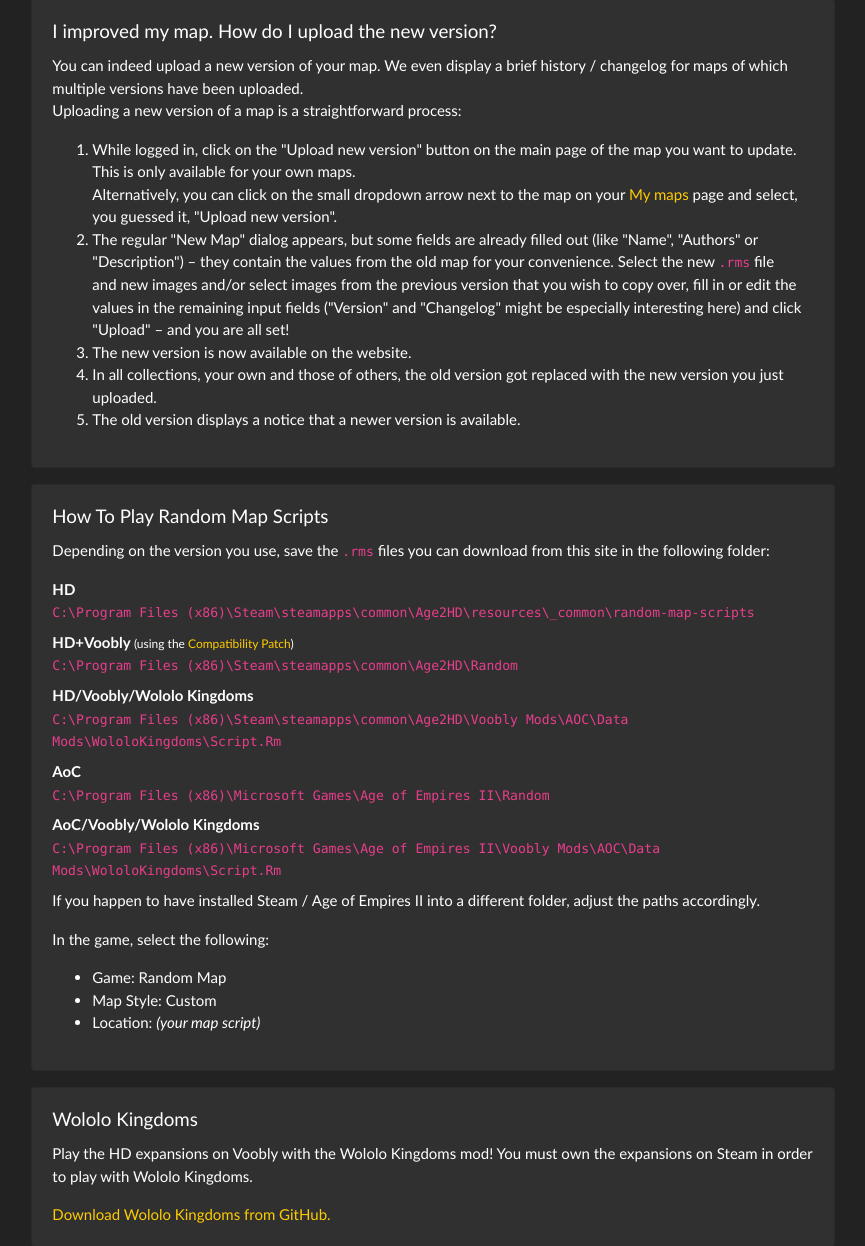
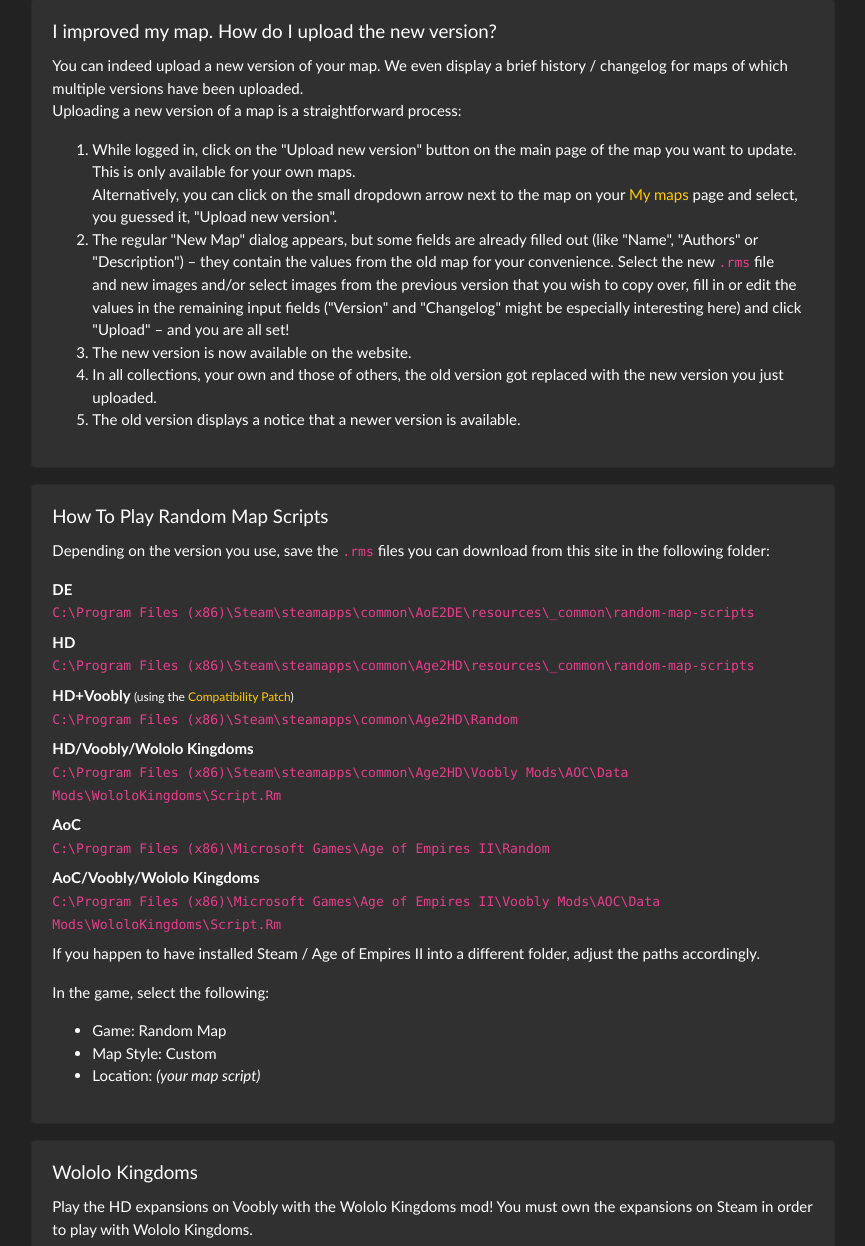
Before and after one commit to SiegeEngineers/aoe2map, a Django app: template mapsapp/templates/mapsapp/info.html in a window 1280 px wide. Shown: the part 968-2214 px from the top of the page, without its empty margins (207-1072 px from the left). Run offline with Django 3.2, Linux system fonts and the light colour scheme; the template is opened without the code that fills it, so the values that code supplies are empty; some libraries are stand-ins or nearby versions.

Commit message:
Add rms path for DE to info

```diff
--- a/mapsapp/templates/mapsapp/info.html
+++ b/mapsapp/templates/mapsapp/info.html
@@ -91,6 +91,11 @@
                     from this site in the following folder:</p>
 
                 <dl class="list-group list-group-flush">
+                    <dt>DE</dt>
+                    <dd>
+                        <code>C:\Program Files
+                            (x86)\Steam\steamapps\common\AoE2DE\resources\_common\random-map-scripts</code>
+                    </dd>
                     <dt>HD</dt>
                     <dd>
                         <code>C:\Program Files
```
Also changed, not shown: README.md.
